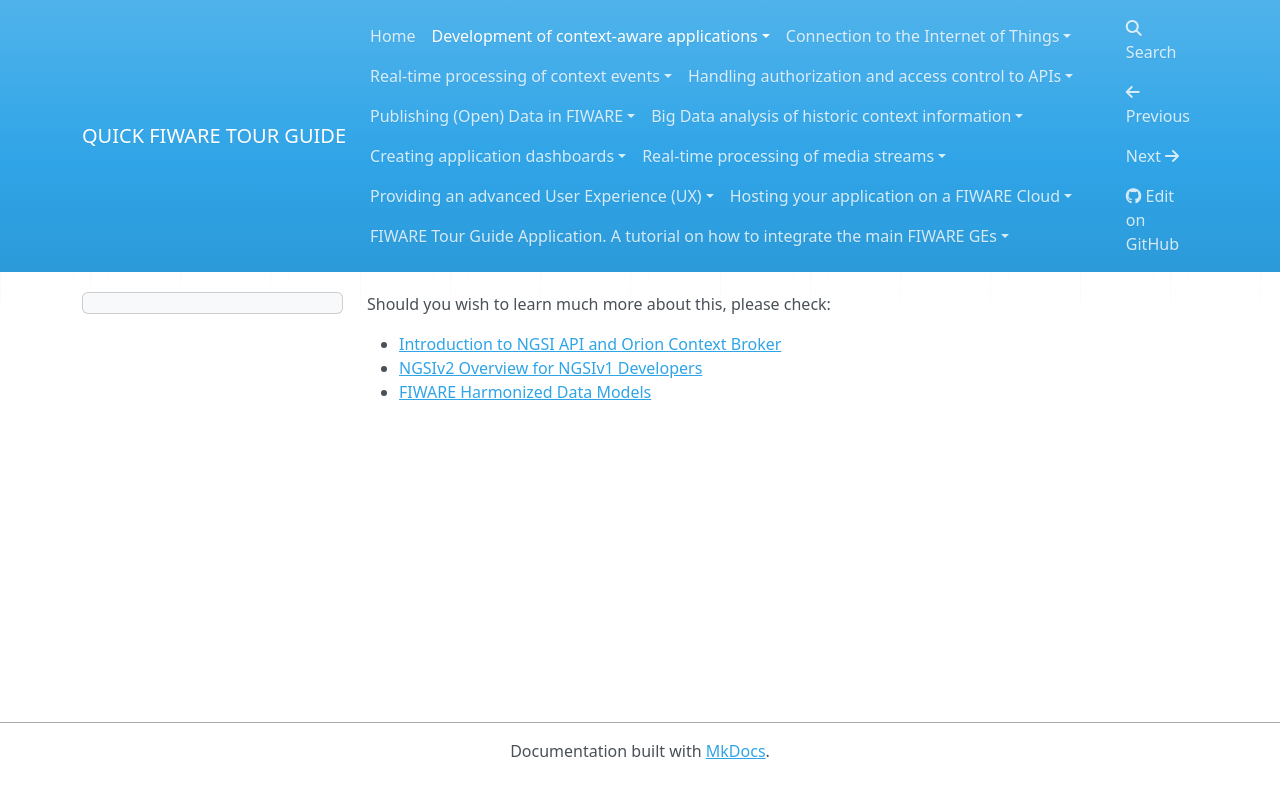
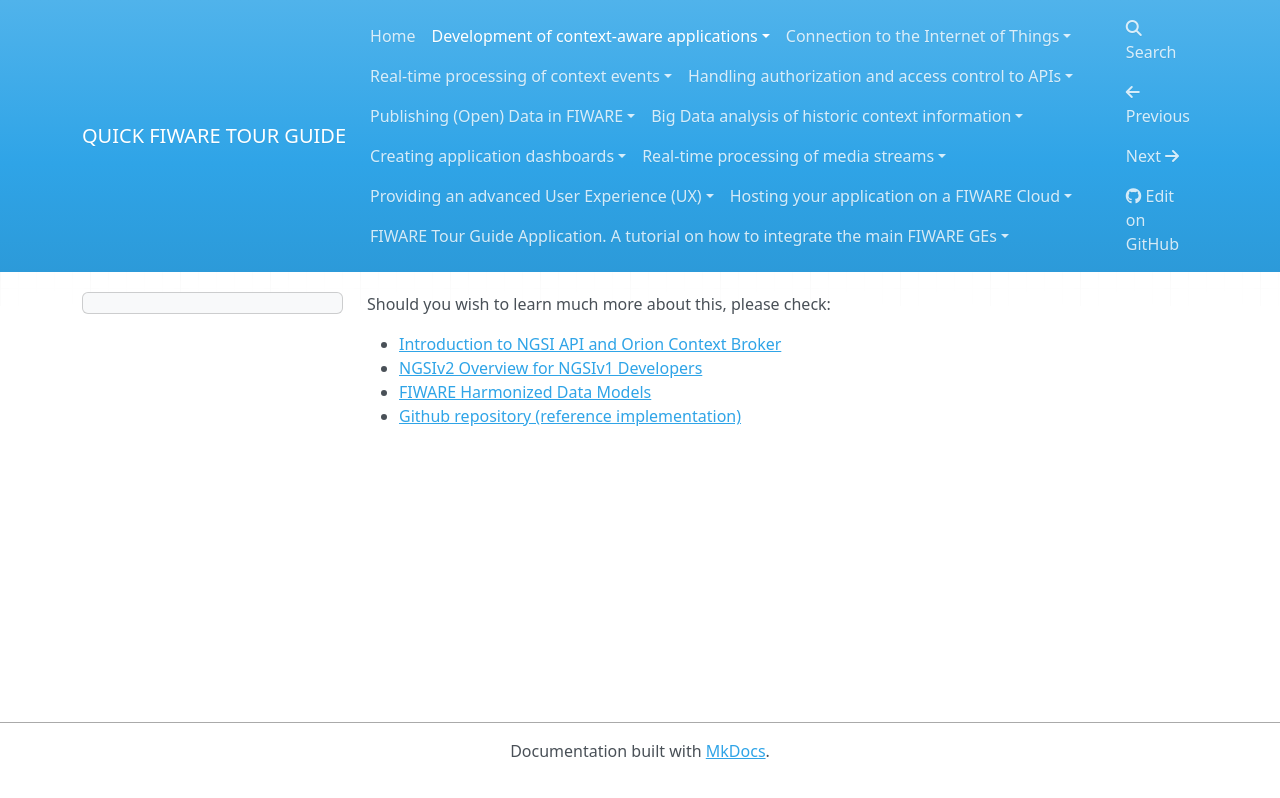
Before and after one commit to FIWARE-Ops/docs.TourGuide, an MkDocs documentation site: the page built from doc/development-context-aware-applications/deep-dive.md, in a window 1280 px wide. Shown: the top 798 px of the page. Built offline with MkDocs 1.6.1, drawn with Linux system fonts in a browser that asks for light colours; nearby versions of some CDN libraries; comment, search, counter and statistics services are not loaded; old or Windows-style settings are respelled for this version of MkDocs.

Commit message:
Update deep-dive.md
Adding github repository

```diff
--- a/doc/development-context-aware-applications/deep-dive.md
+++ b/doc/development-context-aware-applications/deep-dive.md
@@ -3,3 +3,4 @@ Should you wish to learn much more about this, please check:
    - [Introduction to NGSI API and Orion Context Broker](http://bit.ly/fiware-orion)
    - [NGSIv2 Overview for NGSIv1 Developers](http://bit.ly/ngsiv2-vs-ngsiv1)
    - [FIWARE Harmonized Data Models](http://schema.fiware.org)
+   - [Github repository (reference implementation) ](https://github.com/Fiware/context.Orion)
```
